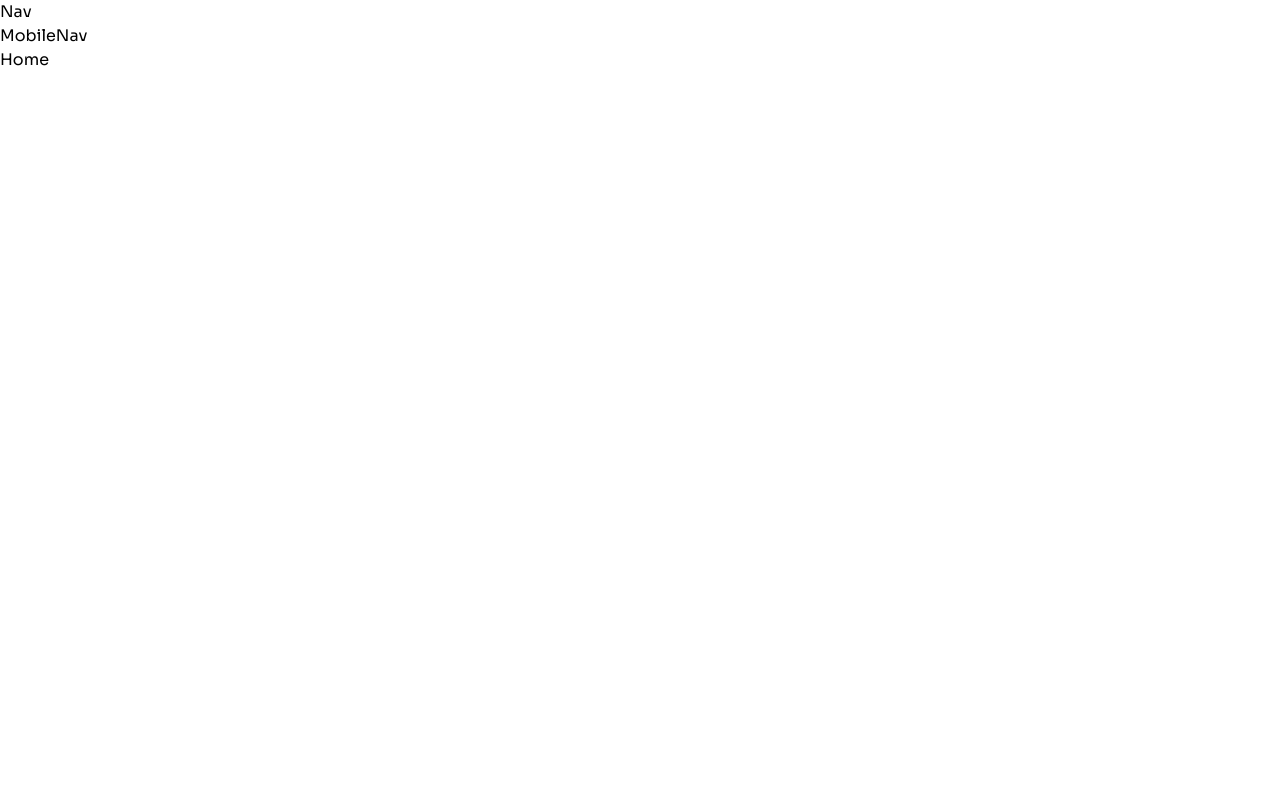
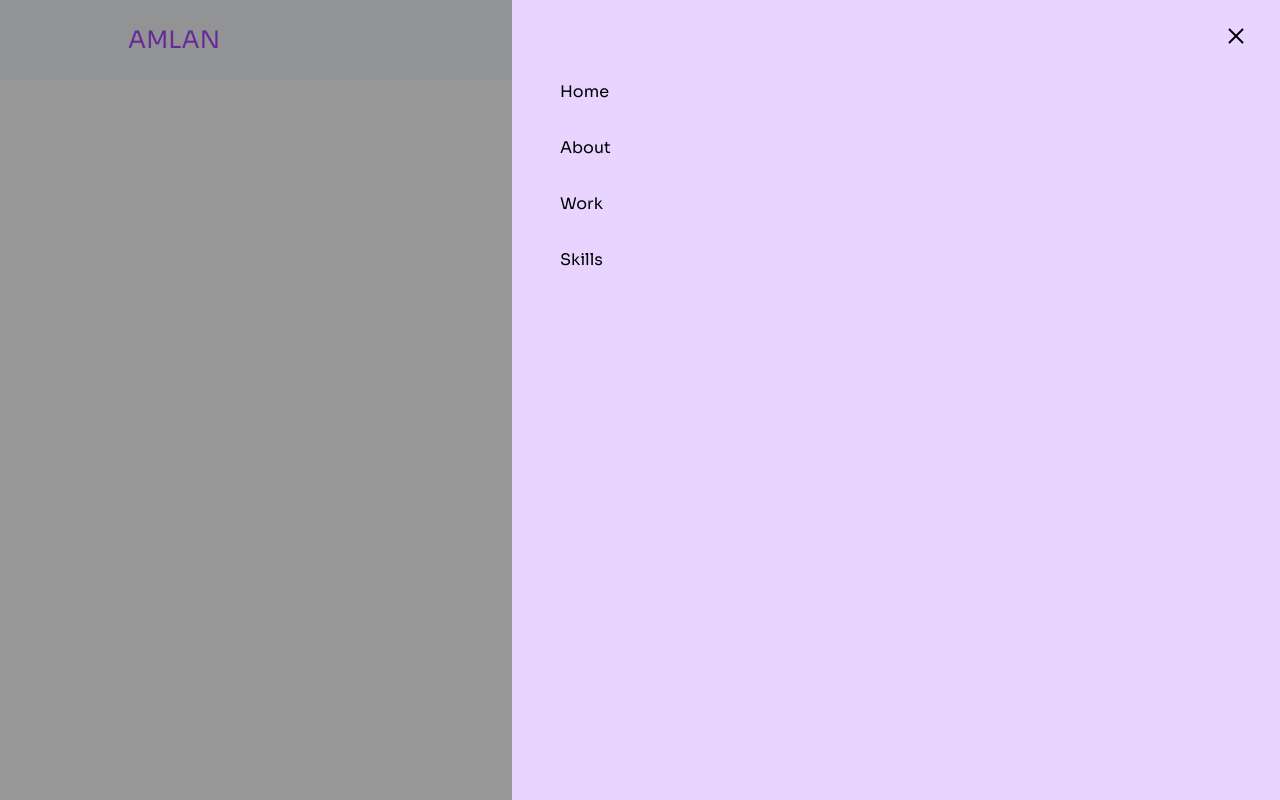
Before and after one commit to amlan564/portfolio-website, a Next.js app: page / in a window 1280 px wide. Built offline with nearby package versions, Linux system fonts and the light colour scheme.

Commit message:
working on navbar

```diff
--- a/app/components/Home/Navbar/MobileNav.tsx
+++ b/app/components/Home/Navbar/MobileNav.tsx
@@ -1,9 +1,31 @@
-import React from 'react'
+import { navLinks } from "@/constant/constant";
+import Link from "next/link";
+import React from "react";
+import { CgClose } from "react-icons/cg";
 
-const MobileNav = () => {
+// define props type
+
+type Props = {
+  showNav: boolean;
+  closeNav: () => void;
+};
+
+const MobileNav = ({ showNav, closeNav }: Props) => {
   return (
-    <div>MobileNav</div>
-  )
-}
+    <div>
+      {/* overlay */}
+      <div className="fixed inset-0 z-[1000] bg-black opacity-40 w-full h-screen"></div>
+      <div className="fixed right-0 flex flex-col pt-20 h-full w-[60%] bg-purple-200 z-[10000] space-y-6">
+        {navLinks.map((navlink) => (
+          <Link key={navlink.id} href={navlink.url}>
+            <p className="nav__link text-black ml-12 pb-2">{navlink.label}</p>
+          </Link>
+        ))}
+        {/* close icon */}
+        <CgClose className="absolute top-6 right-8 w-6 h-6" />
+      </div>
+    </div>
+  );
+};
 
-export default MobileNav
+export default MobileNav;
--- a/app/components/Home/Navbar/Nav.tsx
+++ b/app/components/Home/Navbar/Nav.tsx
@@ -1,9 +1,32 @@
-import React from 'react'
+import { navLinks } from "@/constant/constant";
+import Link from "next/link";
+import React from "react";
+import { HiBars3BottomRight } from "react-icons/hi2";
 
-const Nav = () => {
+// define props type
+
+type Props = {
+  openNav: () => void;
+};
+
+const Nav = ({ openNav }: Props) => {
   return (
-    <div>Nav</div>
-  )
-}
+    <div className="fixed h-[10vh] z-10 w-full bg-gray-100">
+      <div className="flex items-center justify-between h-full w-[95%] sm:w-[90%] xl:w-[80%] mx-auto">
+        {/* logo */}
+        <h1 className="text-purple-500 text-2xl uppercase">Amlan</h1>
+        <div className="hidden lg:flex items-center space-x-10">
+          {navLinks.map((navlink) => (
+            <Link key={navlink.id} href={navlink.url}>
+              <p className="nav__link">{navlink.label}</p>
+            </Link>
+          ))}
+        </div>
+        {/* hamburger icon */}
+        <HiBars3BottomRight onClick={openNav} className="w-8 h-8 text-purple-500 cursor-pointer lg:hidden" />
+      </div>
+    </div>
+  );
+};
 
-export default Nav
+export default Nav;
--- a/app/components/Home/Navbar/ResponsiveNav.tsx
+++ b/app/components/Home/Navbar/ResponsiveNav.tsx
@@ -1,12 +1,19 @@
-import React from "react";
+"use client";
+
+import React, { useState } from "react";
 import Nav from "./Nav";
 import MobileNav from "./MobileNav";
 
 const ResponsiveNav = () => {
+  const [showNav, setShowNav] = useState(false);
+
+  const showNavHandler = () => setShowNav(true);
+  const closeNavHandler = () => setShowNav(false);
+
   return (
     <div>
-      <Nav />
-      <MobileNav />
+      <Nav openNav={showNavHandler} />
+      <MobileNav showNav={showNav} closeNav={closeNavHandler} />
     </div>
   );
 };
--- a/app/globals.css
+++ b/app/globals.css
@@ -1 +1,15 @@
 @import "tailwindcss";
+
+@layer components {
+  .nav__link {
+    @apply relative w-fit block;
+  }
+
+  .nav__link::after {
+    @apply block content-[''] absolute h-[3px] bg-purple-500 w-full scale-x-0 transition duration-300 origin-right;
+  }
+
+  .nav__link:hover::after {
+    @apply scale-x-100 origin-right;
+  }
+}
--- a/constant/constant.ts
+++ b/constant/constant.ts
@@ -1,5 +1,3 @@
-import { url } from "inspector";
-
 export const navLinks = [
   {
     id: 1,
@@ -14,11 +12,11 @@ export const navLinks = [
   {
     id: 3,
     url: "#",
-        label: "Home",
+    label: "Work",
   },
   {
-        id: 1,
+    id: 4,
     url: "#",
-        label: "Home",
+    label: "Skills",
   },
-]
+];
```
Lines whose indentation alone changed are shown as unchanged.
